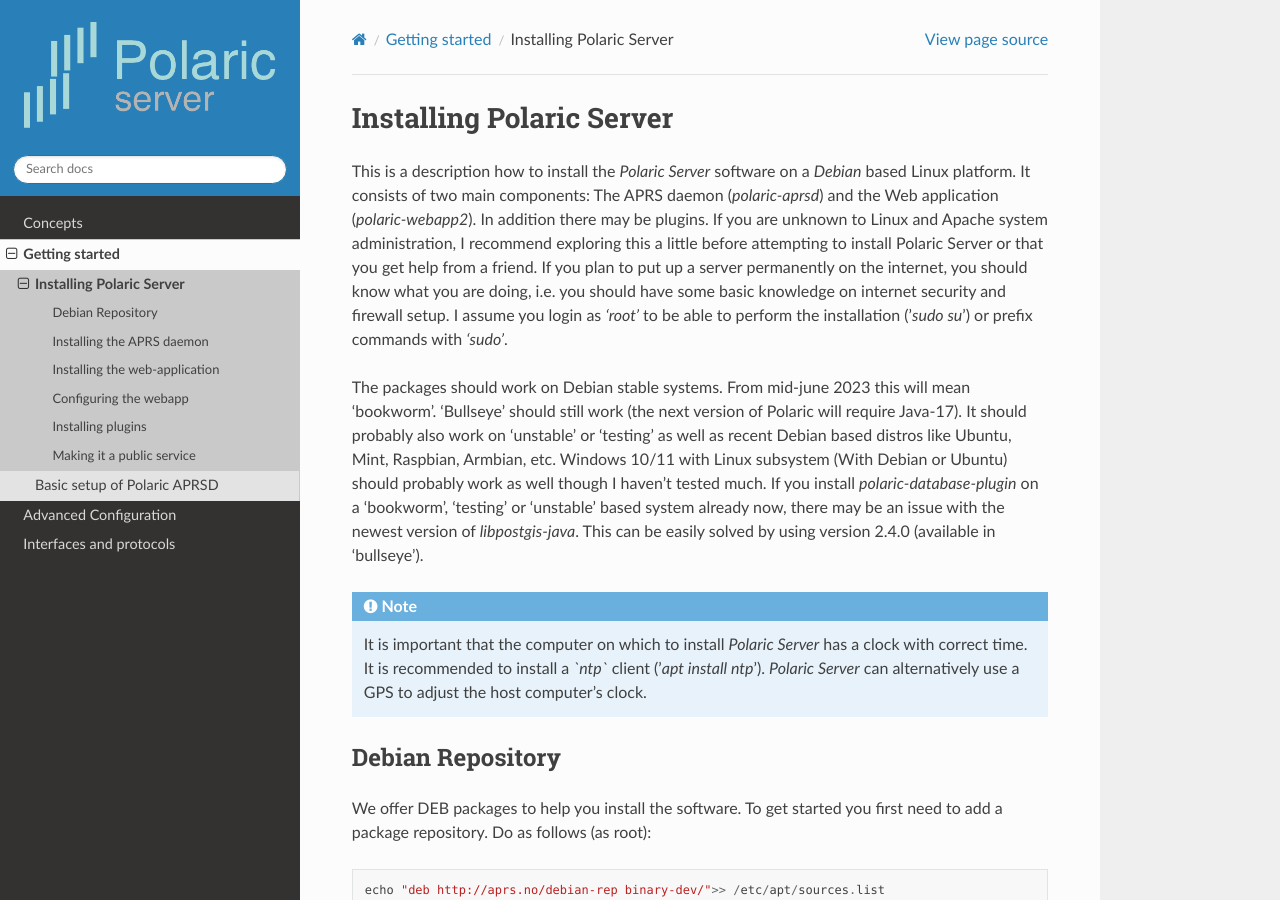
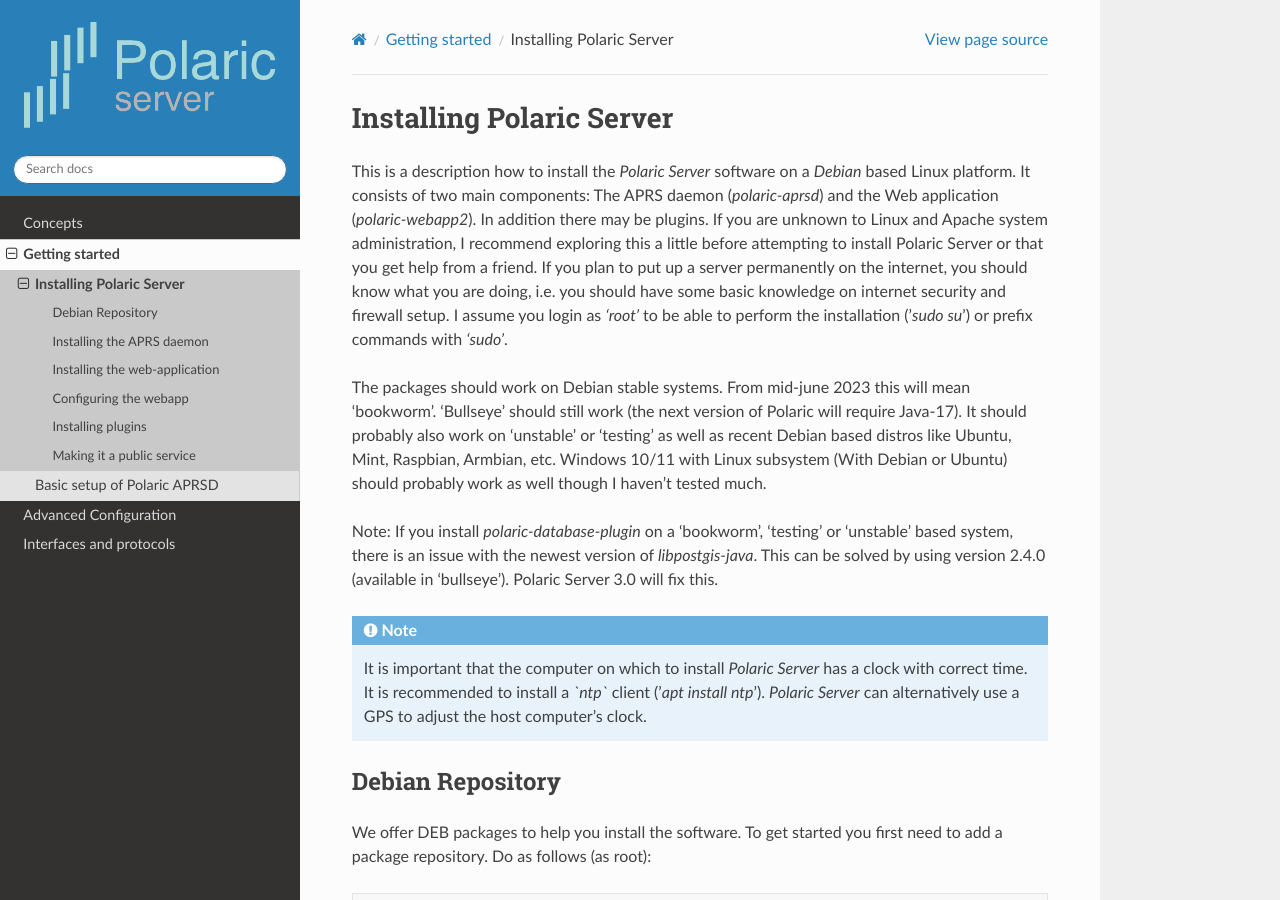
Before and after one commit to joakimsk/docs, a Sphinx documentation site: the page built from docs/source/install.rst, in a window 1280 px wide and 900 px high. Built offline with Sphinx 7.4.7 and the Read the Docs theme 2.0.0, drawn with Linux system fonts in a browser that asks for light colours.

Commit message:
Update install.rst

```diff
--- a/docs/source/install.rst
+++ b/docs/source/install.rst
@@ -5,7 +5,8 @@
 This is a description how to install the *Polaric Server* software on a *Debian* based Linux platform. It consists of two main components: The APRS daemon (*polaric-aprsd*) and the Web application (*polaric-webapp2*). In addition there may be plugins. If you are unknown to Linux and Apache system administration, I recommend exploring this a little before attempting to install Polaric Server or that you get help from a friend. If you plan to put up a server permanently on the internet, you should know what you are doing, i.e. you should have some basic knowledge on internet security and firewall setup. I assume you login as *'root'* to be able to perform the installation ('`sudo su`') or prefix commands with *'sudo'*.
 
 The packages should work on Debian stable systems. From mid-june 2023 this will mean 'bookworm'. 'Bullseye' should still work (the next version of Polaric will require Java-17). It should probably also work on 'unstable' or 'testing' as well as recent Debian based distros like Ubuntu, Mint, Raspbian, Armbian, etc. Windows 10/11 with Linux subsystem (With Debian or Ubuntu) should probably work as well though I haven't tested much.
-If you install *polaric-database-plugin* on a 'bookworm', 'testing' or 'unstable' based system already now, there may be an issue with the newest version of *libpostgis-java*. This can be easily solved by using version 2.4.0 (available in 'bullseye').
+
+Note: If you install *polaric-database-plugin* on a 'bookworm', 'testing' or 'unstable' based system, there is an issue with the newest version of *libpostgis-java*. This can be solved by using version 2.4.0 (available in 'bullseye'). Polaric Server 3.0 will fix this.
 
 .. note::
  It is important that the computer on which to install *Polaric Server* has a clock with correct time. It is recommended to install a *`ntp`* client ('`apt install ntp`'). *Polaric Server* can alternatively use a GPS to adjust the host computer's clock.
```
